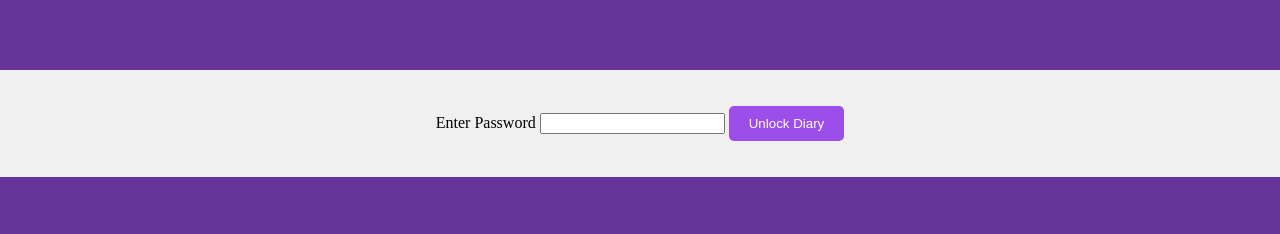
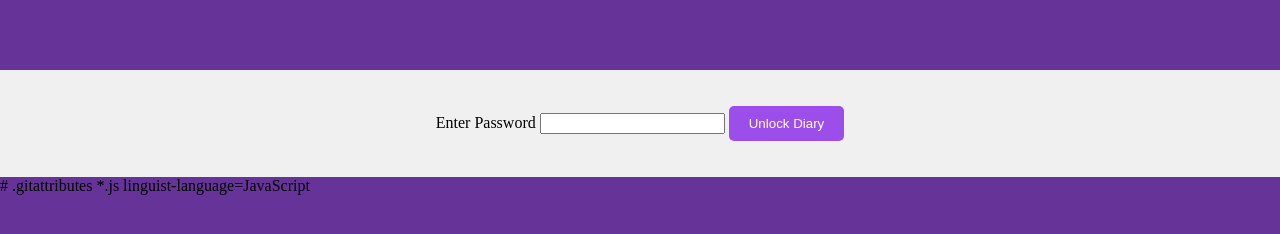
Before and after one commit to Visasquatch/Dear-Me-, a plain HTML site: page Dear Me,/index.html in a window 1280 px wide. Drawn offline with Linux system fonts and the light colour scheme.

Commit message:
Update index.html

```diff
--- a/Dear Me,/index.html
+++ b/Dear Me,/index.html
@@ -22,8 +22,6 @@
             <button onclick="lockDiary()">Lock</button>
           </div>
         </form>
-
-       <!-- <a href="diary.html" ><button>Diary</button></a>-->
     </section>
 
 
@@ -32,20 +30,5 @@
 <script src="script.js"></script>
 </html>
 
-
-
-<!--
-    Table with username
-
-     <table>
-        <form action="diary.html" method="POST" id="form"><br><br>
-            <tr><td>
-        <label for="uname">Username  </label>
-        <input type="text" id="uname" required></input><br></td></tr>
-        <tr><td>
-        <label for="password">Enter Password  </label>
-        <input type="password" id="password" required></input></td></tr>
-        <tr><td>
-       <button  onclick="unlockDiary()">Unlock Diary</button><br><br><br></tr></td>
-    </table>
--->
+# .gitattributes
+*.js linguist-language=JavaScript
```
